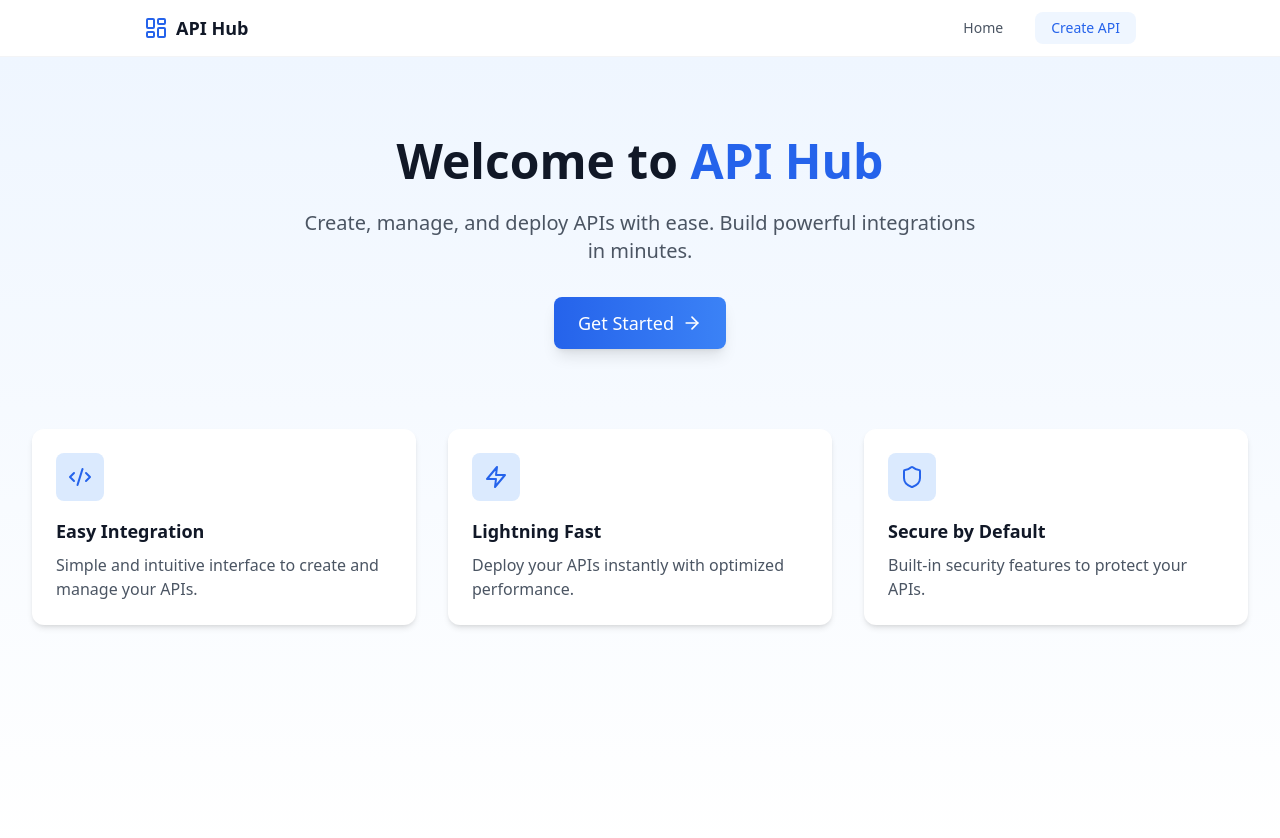
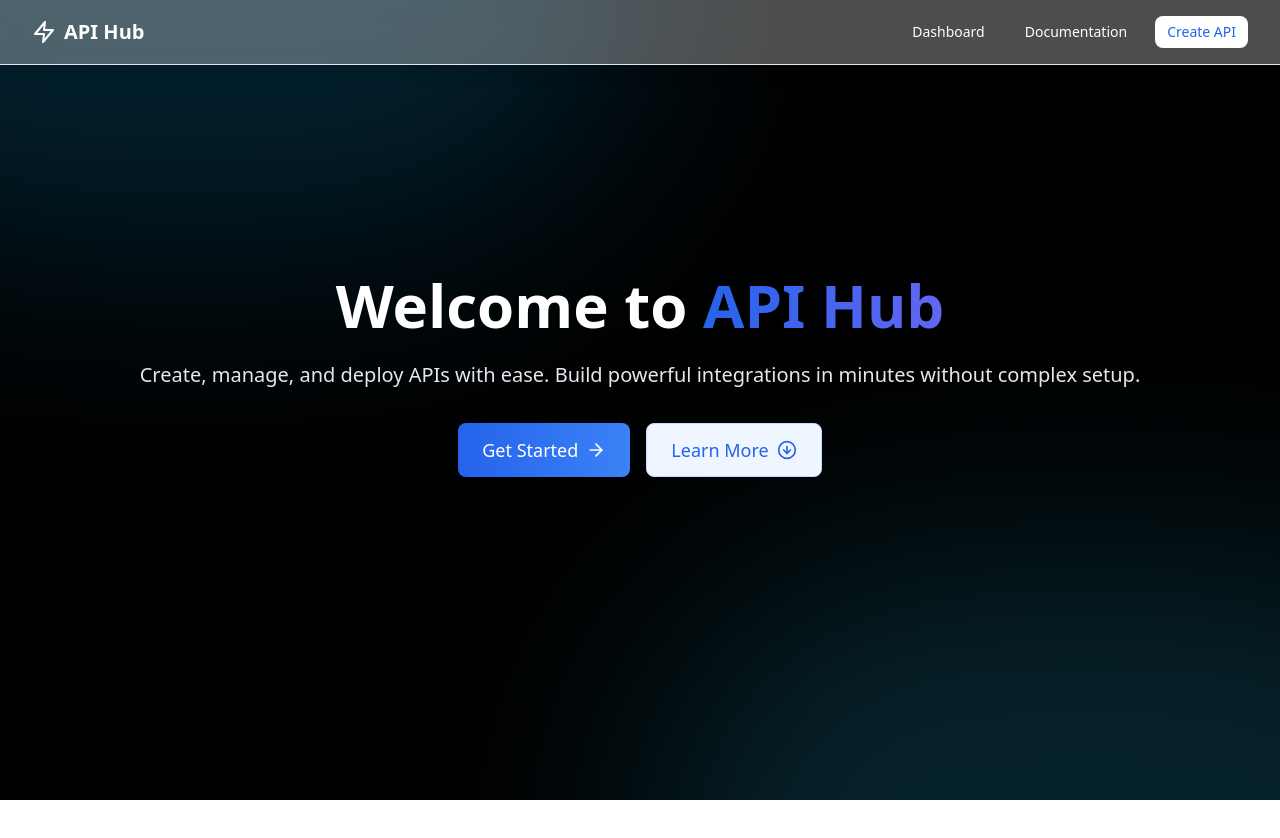
Before and after one commit to rajdesai17/apiproduct, a React (Vite) app: page / in a window 1280 px wide. Shown: the top 838 px of the page. After the commit the page ends 800 px from the top, so only its background shows below. Built offline with nearby package versions, Linux system fonts and the light colour scheme.

Commit message:
refactor: update main entry point and replace GradientBackground with BackgroundGradient component

```diff
--- a/src/App.tsx
+++ b/src/App.tsx
@@ -1,24 +1,32 @@
+import React from 'react';
 import { BrowserRouter as Router, Routes, Route } from 'react-router-dom';
+import LandingPage from './pages/LandingPage';
+import BackgroundGradient from './components/BackgroundGradient';
 import Navbar from './components/Navbar';
-import LandingPage from './pages/LandingPage';
 import APIForm from './components/APIForm';
-import GradientBackground from './components/GradientBackground';
 
-function App() {
+const CreatePage: React.FC = () => {
+  return (
+    <>
+      <BackgroundGradient />
+      <Navbar />
+      <div className="relative z-10">
+        <APIForm />
+      </div>
+    </>
+  );
+};
+
+const App: React.FC = () => {
   return (
     <Router>
-      <GradientBackground />
-      <div className="relative min-h-screen flex flex-col z-0">
-        <Navbar />
-        <main className="flex-1">
-          <Routes>
-            <Route path="/" element={<LandingPage />} />
-            <Route path="/create" element={<APIForm />} />
-          </Routes>
-        </main>
-      </div>
+      <Routes>
+        <Route path="/" element={<LandingPage />} />
+        <Route path="/create" element={<CreatePage />} />
+        {/* Add more routes as needed */}
+      </Routes>
     </Router>
   );
-}
+};
 
 export default App;
--- a/src/components/APIForm.tsx
+++ b/src/components/APIForm.tsx
@@ -450,7 +450,8 @@ const APIForm: React.FC = () => {
   };
 
   return (
-    <div className="w-[800px] mx-auto py-6">
+    <div className="form-container flex items-center justify-center min-h-screen">
+      <div className="max-w-[800px] w-full mx-auto">
         <div className="bg-white rounded-xl shadow-lg overflow-hidden">
           <div className="flex">
             <div className="gradient-side w-[160px]" />
@@ -495,6 +496,7 @@ const APIForm: React.FC = () => {
           </div>
         </div>
       </div>
+    </div>
   );
 };
 
--- /dev/null
+++ b/src/components/BackgroundGradient.tsx
@@ -0,0 +1,12 @@
+import React from 'react';
+
+const BackgroundGradient: React.FC = () => {
+  return (
+    <div className="fixed inset-0 -z-10 bg-black text-white overflow-hidden">
+      <div className="absolute top-[-40%] left-[-20%] w-[70%] h-[70%] rounded-full bg-[#0EA5E9]/20 blur-[120px]"></div>
+      <div className="absolute bottom-[-40%] right-[-20%] w-[70%] h-[70%] rounded-full bg-[#1EAEDB]/20 blur-[120px]"></div>
+    </div>
+  );
+};
+
+export default BackgroundGradient;
--- a/src/components/GradientBackground.tsx
+++ /dev/null
@@ -1,15 +0,0 @@
-import React from 'react';
-
-const GradientBackground: React.FC = () => {
-  return (
-    <div
-      className="fixed inset-0 w-full h-full -z-10"
-      style={{
-        background: 'linear-gradient(to bottom, #EAF5FF 0%, #F8FBFF 50%, #FFFFFF 100%)',
-        pointerEvents: 'none'
-      }}
-    ></div>
-  );
-};
-
-export default GradientBackground;
--- a/src/components/Navbar.tsx
+++ b/src/components/Navbar.tsx
@@ -1,29 +1,42 @@
 import React from 'react';
-import { LayoutDashboard } from 'lucide-react';
-import { Link } from 'react-router-dom';
+import { useNavigate } from 'react-router-dom';
+import { Zap } from 'lucide-react';
 
 const Navbar: React.FC = () => {
+  const navigate = useNavigate();
+
   return (
-    <nav className="bg-white border-b border-gray-100">
-      <div className="w-[1024px] mx-auto px-4">
-        <div className="flex justify-between h-14 items-center">
-          <Link to="/" className="flex items-center space-x-2">
-            <LayoutDashboard className="h-6 w-6 text-blue-600" />
-            <span className="text-lg font-semibold text-gray-900">API Hub</span>
-          </Link>
-          <div className="flex items-center space-x-8">
-            <Link
-              to="/"
-              className="text-gray-600 hover:text-gray-900 font-medium transition-colors text-sm"
+    <nav className="fixed top-0 left-0 right-0 z-50 backdrop-blur-md bg-white/30 border-b border-gray-200 shadow-lg">
+      <div className="max-w-7xl mx-auto px-4 sm:px-6 lg:px-8">
+        <div className="flex items-center justify-between h-16">
+          <div className="flex items-center">
+            <div onClick={() => navigate('/')} className="flex-shrink-0 cursor-pointer">
+              <div className="flex items-center gap-2">
+                <Zap className="h-6 w-6 text-white" />
+                <span className="text-xl font-bold text-white">API Hub</span>
+              </div>
+            </div>
+          </div>
+
+          <div className="flex items-center space-x-4">
+            <button
+              onClick={() => navigate('/dashboard')}
+              className="text-sm text-white hover:text-gray-200 px-3 py-2"
             >
-              Home
-            </Link>
-            <Link
-              to="/create"
-              className="px-4 py-1.5 rounded-lg bg-blue-50 text-blue-600 hover:bg-blue-100 transition-colors font-medium text-sm"
+              Dashboard
+            </button>
+            <button
+              onClick={() => navigate('/docs')}
+              className="text-sm text-white hover:text-gray-200 px-3 py-2"
+            >
+              Documentation
+            </button>
+            <button
+              onClick={() => navigate('/create')}
+              className="text-sm bg-white text-blue-600 px-3 py-1.5 rounded-lg hover:bg-gray-100 transition-all"
             >
               Create API
-            </Link>
+            </button>
           </div>
         </div>
       </div>
--- a/src/index.css
+++ b/src/index.css
@@ -4,8 +4,12 @@
 
 @layer base {
   html, body {
-    @apply min-h-screen font-sans;
+    @apply min-h-screen font-sans overflow-x-hidden;
     background: transparent;
+  }
+
+  #root {
+    @apply min-h-screen flex flex-col;
   }
 }
 
@@ -77,4 +81,20 @@
     outline: none;
     box-shadow: 0 0 0 1px #3b82f6; /* Optional: Add a shadow to make the focus more prominent */
   }
+
+  .gradient-background {
+    @apply fixed inset-0 -z-10;
+  }
+
+  .blur-navbar {
+    @apply fixed top-0 left-0 right-0 z-50 backdrop-blur-md bg-white/70 border-b border-gray-100;
+  }
+
+  .form-container {
+    @apply flex items-center justify-center min-h-[calc(100vh-80px)] py-10 w-full;
+    min-height: calc(100vh - 80px); /* Ensure the container takes full height */
+    display: flex;
+    align-items: center;
+    justify-content: center;
+  }
 }
--- a/src/pages/LandingPage.tsx
+++ b/src/pages/LandingPage.tsx
@@ -1,62 +1,56 @@
 import React from 'react';
-import { ArrowRight, Code2, Zap, Shield } from 'lucide-react';
+import { ArrowRight, ArrowDownCircle } from 'lucide-react';
 import { useNavigate } from 'react-router-dom';
+import Navbar from '../components/Navbar';
+import BackgroundGradient from '../components/BackgroundGradient';
 
 const LandingPage: React.FC = () => {
   const navigate = useNavigate();
 
   return (
-    <div className="min-h-screen bg-gradient-to-b from-blue-50 to-white">
-      <div className="max-w-7xl mx-auto px-4 sm:px-6 lg:px-8 pt-20 pb-16">
+    <>
+      <BackgroundGradient />
+      <Navbar />
+      <div className="relative z-10 flex items-center justify-center min-h-screen">
+        <div className="w-full max-w-7xl mx-auto px-4 sm:px-6 lg:px-8 py-12 space-y-24 text-center">
+          {/* Hero Section */}
+          <div className="flex flex-col items-center gap-12">
             <div className="text-center">
-          <h1 className="text-4xl sm:text-5xl font-bold text-gray-900 mb-6">
-            Welcome to <span className="text-blue-600">API Hub</span>
+              <h1 className="text-5xl sm:text-6xl font-extrabold text-white mb-6 leading-tight">
+                Welcome to <span className="text-blue-600 bg-clip-text text-transparent bg-gradient-to-r from-blue-600 to-indigo-500">API Hub</span>
               </h1>
-          <p className="text-xl text-gray-600 mb-8 max-w-2xl mx-auto">
-            Create, manage, and deploy APIs with ease. Build powerful integrations in minutes.
+              <p className="text-xl text-gray-200 mb-8 leading-relaxed">
+                Create, manage, and deploy APIs with ease. Build powerful integrations in minutes without complex setup.
               </p>
+              <div className="flex flex-col sm:flex-row gap-4 justify-center">
                 <button
                   onClick={() => navigate('/create')}
-            className="inline-flex items-center px-6 py-3 text-lg font-medium text-white bg-gradient-to-r from-blue-600 to-blue-500 rounded-lg hover:from-blue-700 hover:to-blue-600 transition-all duration-300 transform hover:-translate-y-0.5 shadow-lg hover:shadow-xl"
+                  className="inline-flex items-center justify-center px-6 py-3 text-lg font-medium text-white bg-gradient-to-r from-blue-600 to-blue-500 rounded-lg hover:from-blue-700 hover:to-blue-600 transition-all duration-300 transform hover:-translate-y-0.5 shadow-lg hover:shadow-xl"
                 >
                   Get Started
                   <ArrowRight className="ml-2 h-5 w-5" />
                 </button>
-        </div>
-
-        <div className="mt-20 grid grid-cols-1 gap-8 sm:grid-cols-3">
-          <div className="bg-white p-6 rounded-xl shadow-md hover:shadow-lg transition-shadow">
-            <div className="h-12 w-12 bg-blue-100 rounded-lg flex items-center justify-center mb-4">
-              <Code2 className="h-6 w-6 text-blue-600" />
-            </div>
-            <h3 className="text-lg font-semibold text-gray-900 mb-2">Easy Integration</h3>
-            <p className="text-gray-600">
-              Simple and intuitive interface to create and manage your APIs.
-            </p>
-          </div>
-
-          <div className="bg-white p-6 rounded-xl shadow-md hover:shadow-lg transition-shadow">
-            <div className="h-12 w-12 bg-blue-100 rounded-lg flex items-center justify-center mb-4">
-              <Zap className="h-6 w-6 text-blue-600" />
-            </div>
-            <h3 className="text-lg font-semibold text-gray-900 mb-2">Lightning Fast</h3>
-            <p className="text-gray-600">
-              Deploy your APIs instantly with optimized performance.
-            </p>
-          </div>
-
-          <div className="bg-white p-6 rounded-xl shadow-md hover:shadow-lg transition-shadow">
-            <div className="h-12 w-12 bg-blue-100 rounded-lg flex items-center justify-center mb-4">
-              <Shield className="h-6 w-6 text-blue-600" />
-            </div>
-            <h3 className="text-lg font-semibold text-gray-900 mb-2">Secure by Default</h3>
-            <p className="text-gray-600">
-              Built-in security features to protect your APIs.
-            </p>
+                <button
+                  onClick={() => document.getElementById('features')?.scrollIntoView({ behavior: 'smooth' })}
+                  className="inline-flex items-center justify-center px-6 py-3 text-lg font-medium text-blue-600 bg-blue-50 border border-blue-200 rounded-lg hover:bg-blue-100 transition-all duration-300"
+                >
+                  Learn More
+                  <ArrowDownCircle className="ml-2 h-5 w-5" />
+                </button>
               </div>
             </div>
+            <div className="relative">
+              <div className="absolute -inset-0.5 bg-gradient-to-r from-blue-600 to-indigo-500 rounded-xl blur-lg opacity-75"></div>
+              {/* Add your image or illustration here */}
             </div>
           </div>
+          {/* Remove the following sections */}
+          {/* Features Section */}
+          {/* Testimonials */}
+          {/* CTA Section */}
+        </div>
+      </div>
+    </>
   );
 };
 
```
Also changed, not shown: src/main.tsx (+6 -6 lines). Lines whose indentation alone changed are shown as unchanged.
